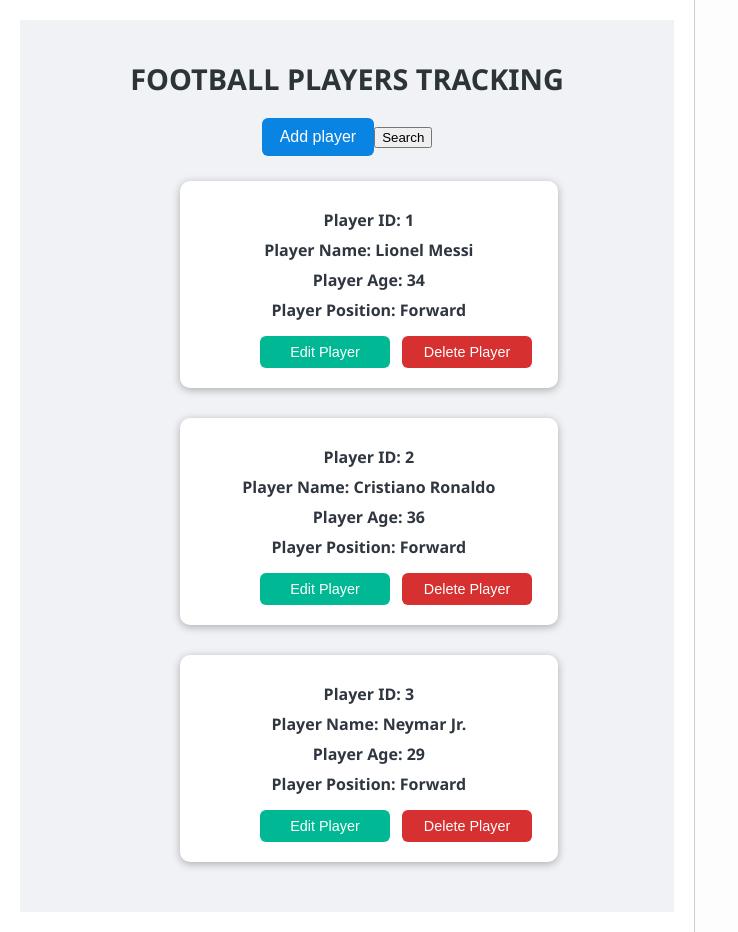
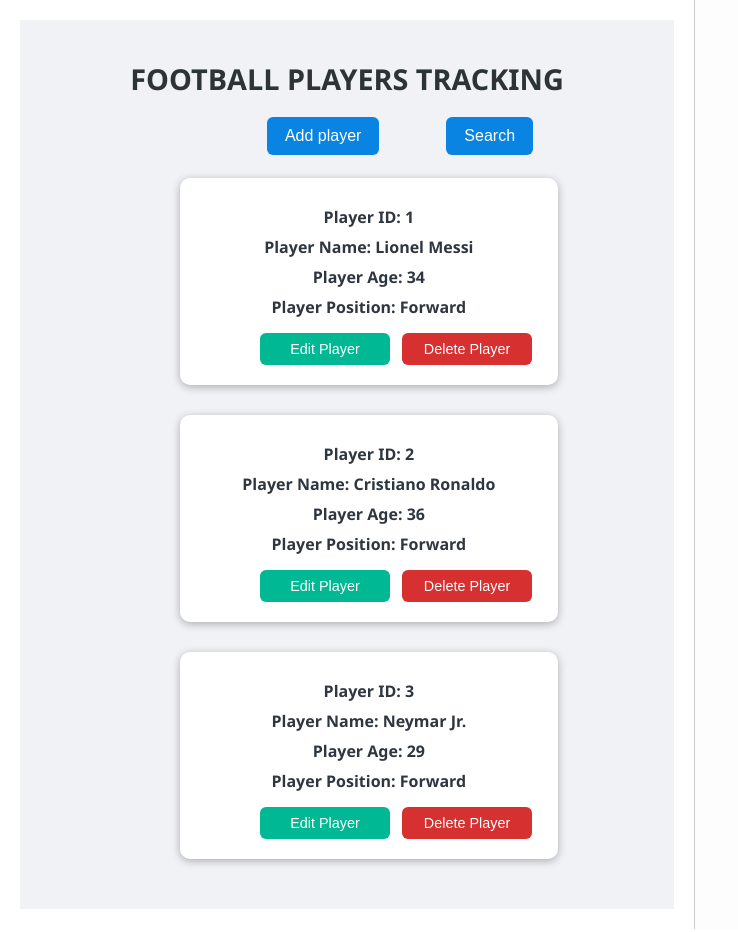
Before and after one commit to Sonti123I/REACT-CRUD, a React (Create React App) app: page / in a window 1280 px wide. Shown: the whole page, without its empty margins (0-738 px from the left). Built offline with nearby package versions, Linux system fonts and the light colour scheme.

Commit message:
Update PlayerDetails.css

```diff
--- a/src/PlayerDetails.css
+++ b/src/PlayerDetails.css
@@ -86,3 +86,29 @@
 .ButtonsInPlayer button:last-child:hover {
   background-color: #fab1a0;
 }
+
+/* Add Player Button */
+#Search {
+  padding: 10px 18px;
+  font-size: 1rem;
+  background-color: #0984e3;
+  color: white;
+  border: none;
+  border-radius: 6px;
+  cursor: pointer;
+  transition: 0.3s ease;
+  margin-bottom: 25px;
+}
+
+#Search:hover {
+  background-color: #74b9ff;
+}
+
+.mainButtons{
+  display: flex;
+  height: 60px;
+  width: 400px;
+  margin-left: 160px;
+  justify-content: space-evenly;
+  align-items: center;
+}
```
